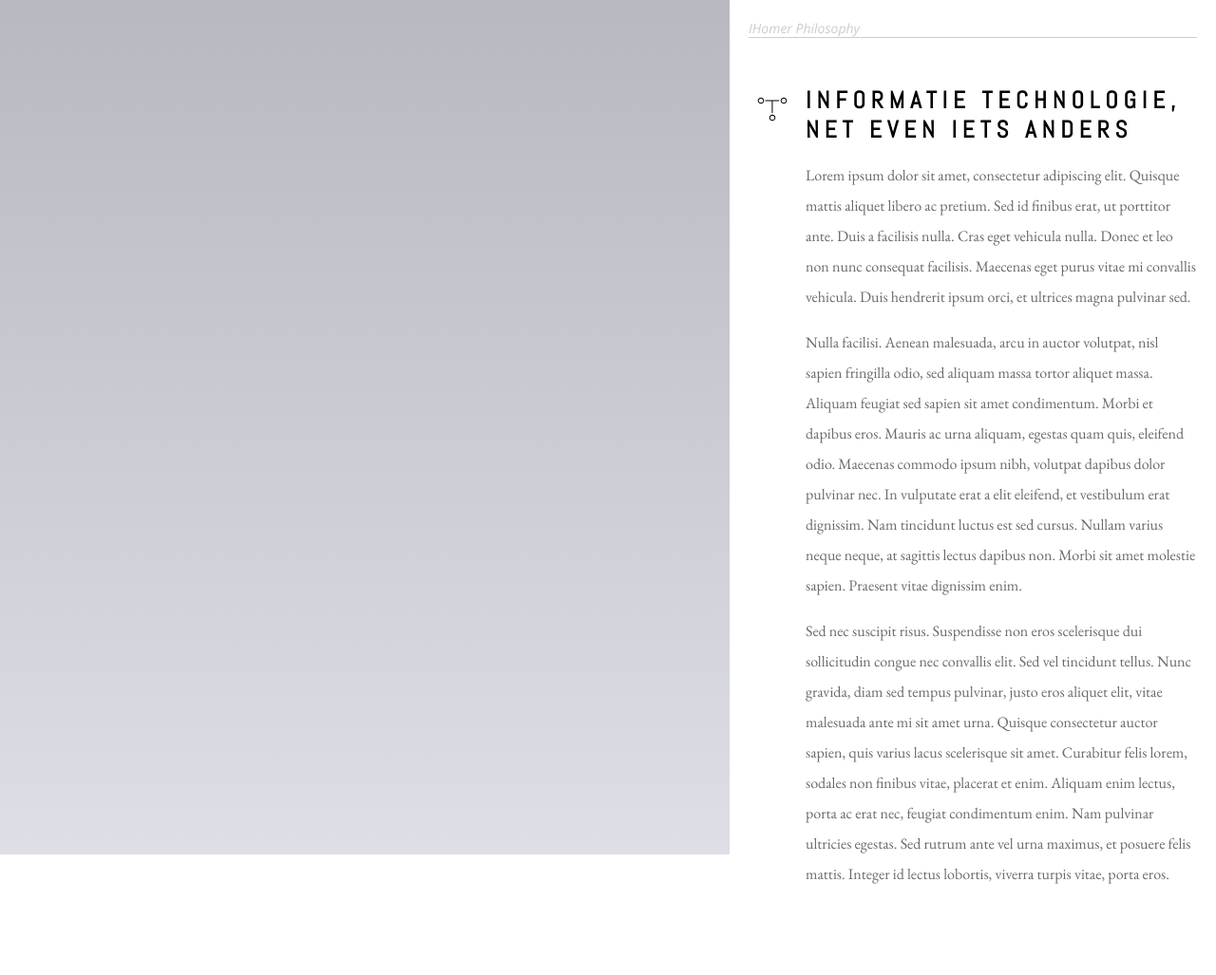
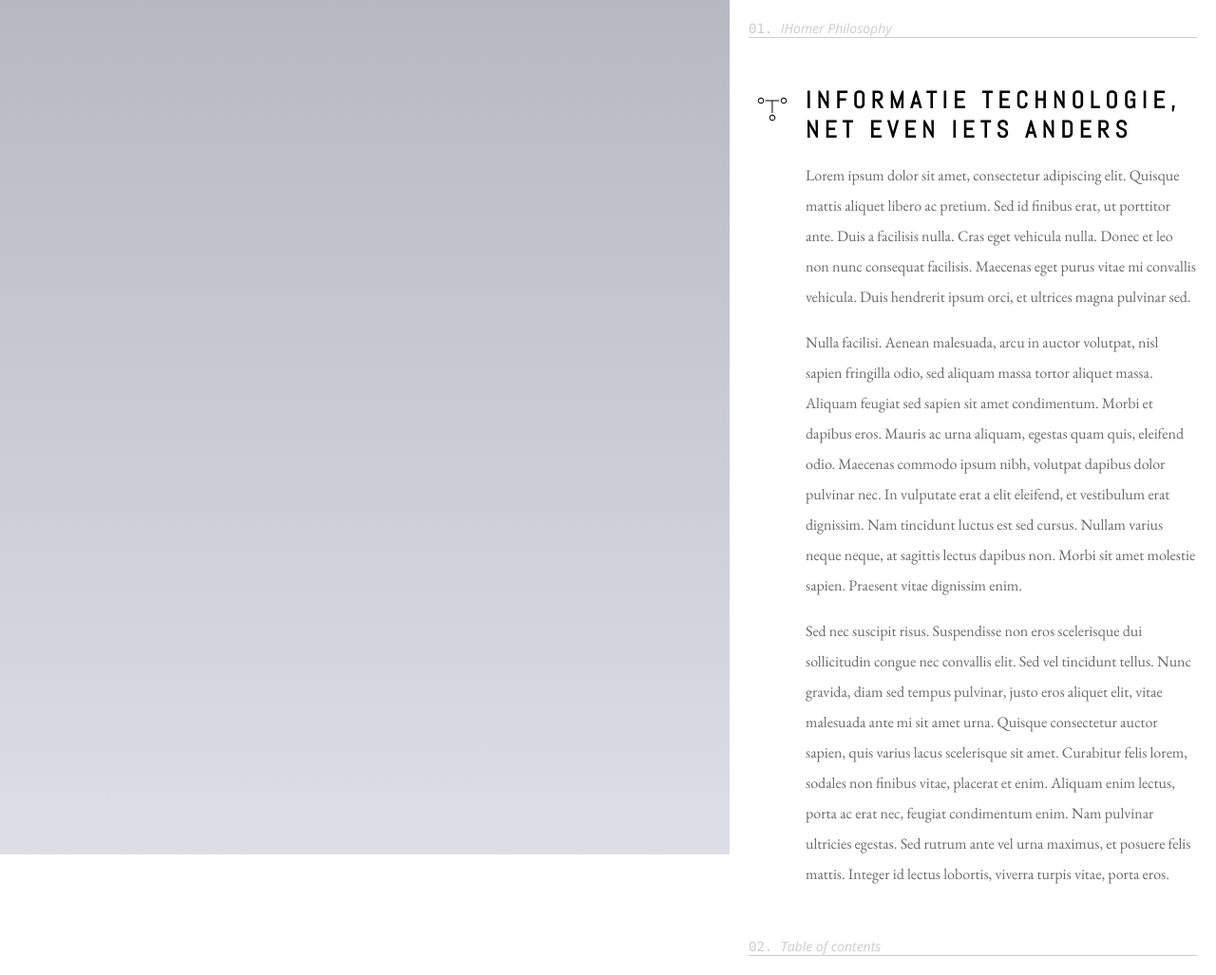
Before and after one commit to bdanen/IHomer.github.io, a Jekyll site: the page built from index.html, in a window 1280 px wide. Shown: the whole page at 95% size. Built offline with Jekyll 4.4.1, drawn with Linux system fonts in a browser that asks for light colours; Markdown is read by kramdown in place of the engine named in the settings; before the commit the page ends 973 px from its top, so only the background shows below that.

Commit message:
restructure fonts

```diff
--- a/_layouts/default.html
+++ b/_layouts/default.html
@@ -11,7 +11,10 @@
     <aside></aside>
     <main>
       <header>{{page.title}}</header>
-      <article class="{{page.title | replace: ' ', '_' | downcase}}">{{content}}</article>
+
+      {{content}}
+
+      <footer>Table of contents</footer>
     </main>
   </body>
 
--- a/_sass/_fonts.scss
+++ b/_sass/_fonts.scss
@@ -1,17 +1,11 @@
-.section-number {
-  font-family: monaco, Consolas, 'Lucida Console', monospace;
-  font-size: 14px;
+@mixin section-header {
+  font: $section-number-font;
   color: $section-title-color;
 }
 
-.section-title, header {
-  font-family: 'Open Sans', sans-serif;
-  font-size: 14px;
+.section-title, header, footer {
+  font: $section-title-font;
   color: $section-title-color;
-  font-weight: 300;
-  font-style: italic;
-  border-bottom: 1px solid $section-title-color;
-  margin-bottom: 50px;
 }
 
 h1 {
--- a/_sass/_variables.scss
+++ b/_sass/_variables.scss
@@ -7,5 +7,7 @@
 $aside-large-desktop-width: calc(100% - (#{$main-fixed-width}));
 $background-sticky-panel: linear-gradient(to bottom, #B8B9C0, #DDDEE6);
 
+$section-title-font: italic 300 14px 'Open Sans', sans-serif;
+$section-number-font: normal 400 14px monaco, Consolas, 'Lucida Console', monospace;
 $section-title-color: #CCC;
 $title-color: #000;
--- a/css/main.scss
+++ b/css/main.scss
@@ -27,11 +27,26 @@
   }
 }
 
+header, footer {
+  border-bottom: 1px solid $section-title-color;
+}
+
+header::before {
+  content: "01. ";
+  @include section-header();
+}
+
+footer::before {
+  content: "02. ";
+  @include section-header();
+}
+
 article {
 
   //@media screen and (min-width: $screen-tablet-min) { // TODO decide whether to show on mobile
   position: relative;
   padding-left: 60px;
+  margin: 50px 0;
 
   &.ihomer_philosophy::before {
     position: absolute;
--- a/index.html
+++ b/index.html
@@ -2,7 +2,9 @@
 layout: default
 title: IHomer Philosophy
 ---
-<h1>Informatie technologie, net even iets anders</h1>
-<p>Lorem ipsum dolor sit amet, consectetur adipiscing elit. Quisque mattis aliquet libero ac pretium. Sed id finibus erat, ut porttitor ante. Duis a facilisis nulla. Cras eget vehicula nulla. Donec et leo non nunc consequat facilisis. Maecenas eget purus vitae mi convallis vehicula. Duis hendrerit ipsum orci, et ultrices magna pulvinar sed.</p>
-<p>Nulla facilisi. Aenean malesuada, arcu in auctor volutpat, nisl sapien fringilla odio, sed aliquam massa tortor aliquet massa. Aliquam feugiat sed sapien sit amet condimentum. Morbi et dapibus eros. Mauris ac urna aliquam, egestas quam quis, eleifend odio. Maecenas commodo ipsum nibh, volutpat dapibus dolor pulvinar nec. In vulputate erat a elit eleifend, et vestibulum erat dignissim. Nam tincidunt luctus est sed cursus. Nullam varius neque neque, at sagittis lectus dapibus non. Morbi sit amet molestie sapien. Praesent vitae dignissim enim.</p>
-<p>Sed nec suscipit risus. Suspendisse non eros scelerisque dui sollicitudin congue nec convallis elit. Sed vel tincidunt tellus. Nunc gravida, diam sed tempus pulvinar, justo eros aliquet elit, vitae malesuada ante mi sit amet urna. Quisque consectetur auctor sapien, quis varius lacus scelerisque sit amet. Curabitur felis lorem, sodales non finibus vitae, placerat et enim. Aliquam enim lectus, porta ac erat nec, feugiat condimentum enim. Nam pulvinar ultricies egestas. Sed rutrum ante vel urna maximus, et posuere felis mattis. Integer id lectus lobortis, viverra turpis vitae, porta eros.</p>
+<article class="{{page.title | replace: ' ', '_' | downcase}}">
+  <h1>Informatie technologie, net even iets anders</h1>
+  <p>Lorem ipsum dolor sit amet, consectetur adipiscing elit. Quisque mattis aliquet libero ac pretium. Sed id finibus erat, ut porttitor ante. Duis a facilisis nulla. Cras eget vehicula nulla. Donec et leo non nunc consequat facilisis. Maecenas eget purus vitae mi convallis vehicula. Duis hendrerit ipsum orci, et ultrices magna pulvinar sed.</p>
+  <p>Nulla facilisi. Aenean malesuada, arcu in auctor volutpat, nisl sapien fringilla odio, sed aliquam massa tortor aliquet massa. Aliquam feugiat sed sapien sit amet condimentum. Morbi et dapibus eros. Mauris ac urna aliquam, egestas quam quis, eleifend odio. Maecenas commodo ipsum nibh, volutpat dapibus dolor pulvinar nec. In vulputate erat a elit eleifend, et vestibulum erat dignissim. Nam tincidunt luctus est sed cursus. Nullam varius neque neque, at sagittis lectus dapibus non. Morbi sit amet molestie sapien. Praesent vitae dignissim enim.</p>
+  <p>Sed nec suscipit risus. Suspendisse non eros scelerisque dui sollicitudin congue nec convallis elit. Sed vel tincidunt tellus. Nunc gravida, diam sed tempus pulvinar, justo eros aliquet elit, vitae malesuada ante mi sit amet urna. Quisque consectetur auctor sapien, quis varius lacus scelerisque sit amet. Curabitur felis lorem, sodales non finibus vitae, placerat et enim. Aliquam enim lectus, porta ac erat nec, feugiat condimentum enim. Nam pulvinar ultricies egestas. Sed rutrum ante vel urna maximus, et posuere felis mattis. Integer id lectus lobortis, viverra turpis vitae, porta eros.</p>
+</article>
```
